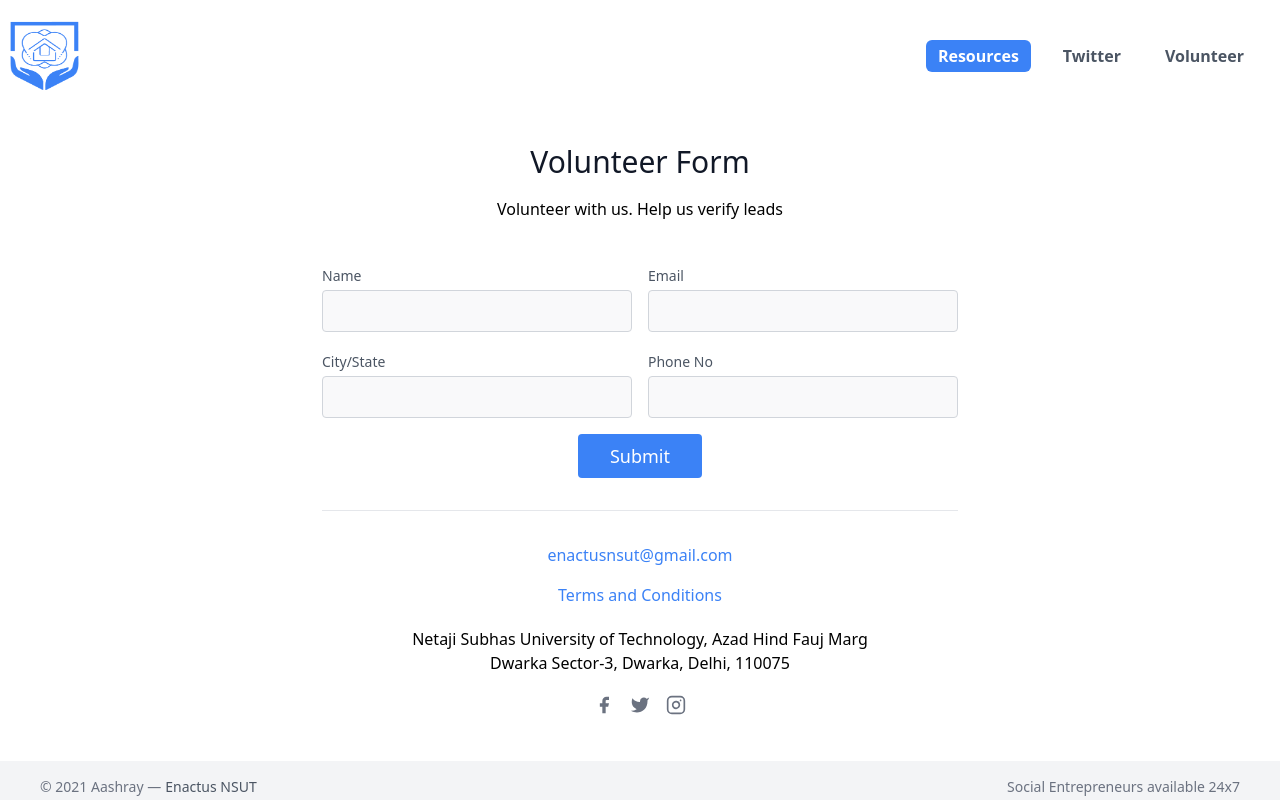
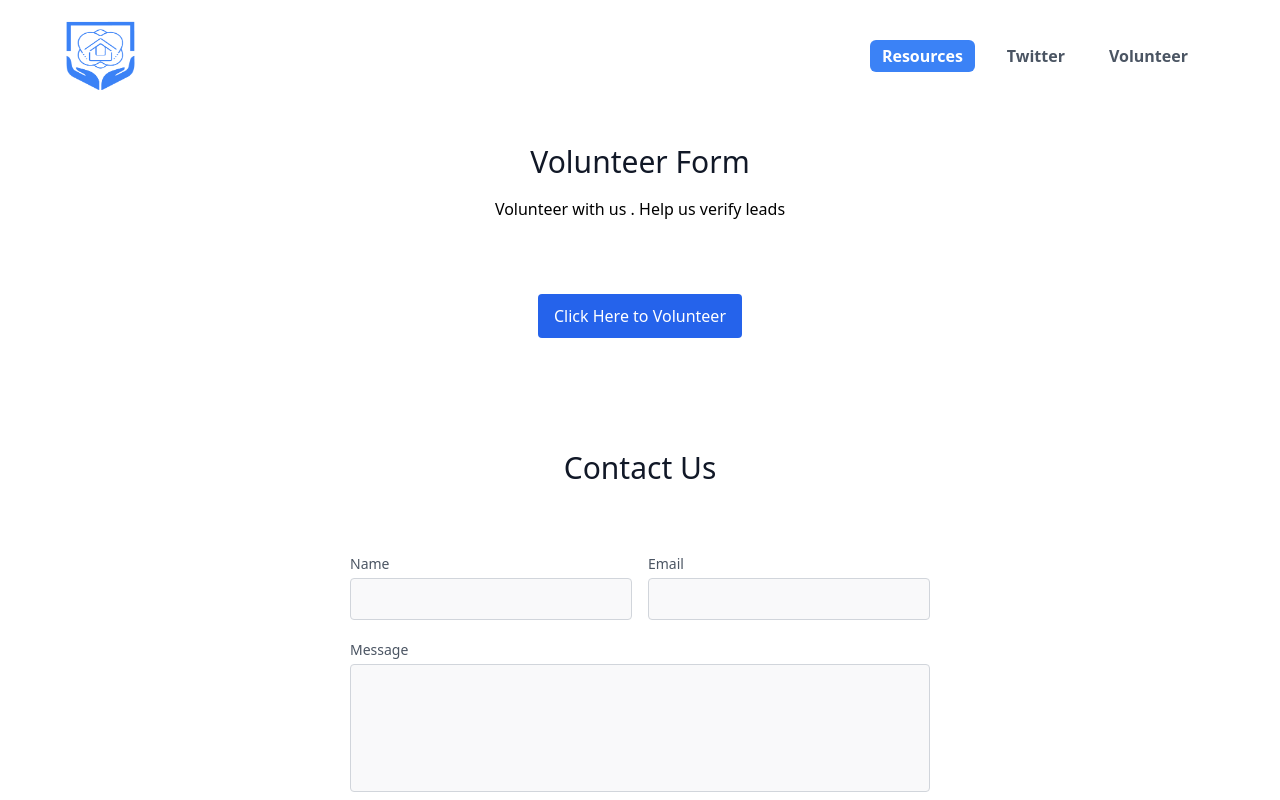
Before and after one commit to samad-yar-khan/covid-resources-client, a React (Create React App) app: page /volunteer in a window 1280 px wide. Shown: the top 800 px of the page. Built offline with nearby package versions, Linux system fonts and the light colour scheme.

Commit message:
1)Replace Volunteer Form with google form 2)Fix Padding for XL screens 3)Fix Add Contact form to Volunteer page

```diff
--- a/src/components/App.js
+++ b/src/components/App.js
@@ -76,7 +76,7 @@ class App extends React.Component {
 
     return (
       <Router >
-        <div className="App">
+        <div className="App  xl:mx-14">
         <Navbar
           activeTabIndex = {this.state.activeTabIndex}
           tabs = {this.state.tabs}
--- a/src/components/ContactForm.js
+++ b/src/components/ContactForm.js
@@ -54,7 +54,7 @@ class ContactForm extends React.Component{
             this.setState({
                 formSubmitted:false
             })
-        },5000);
+        },10000);
     }
 
     async submitForm(e) {
@@ -95,7 +95,7 @@ class ContactForm extends React.Component{
 
             <form className= "flex flex-wrap -m-2" >
                 {this.state.formSubmitted &&
-                  <p className ="text-green-300">
+                  <p className ="text-green-400">
                       Thank you for Contacting Us ! We will be reaching out to you soon !
                   </p>}
                 <div className="p-2 w-1/2">
--- a/src/components/ResourcesPage.js
+++ b/src/components/ResourcesPage.js
@@ -146,7 +146,7 @@ class ResourcesPage extends React.Component {
 
     return (
       <div>
-      <div className="flex flex-col  container px-2  mx-auto bg-white relative  ">
+      <div className="flex flex-col  container px-2  mx-auto bg-white relative">
 
         <header className='overflow-hidden relative'>
           <div className='tabs relative'>
--- a/src/components/VolunteerPage.js
+++ b/src/components/VolunteerPage.js
@@ -1,5 +1,5 @@
 import React from 'react'
-import VolunteerForm from './VolunteerForm'
+import ContactForm from './ContactForm'
 
 
 
@@ -20,14 +20,33 @@ class VolunteerPage extends React.Component {
               Volunteer Form
             </h1>
             <p className="lg:w-2/3 mx-auto leading-relaxed text-base">
-              Volunteer with us. Help us verify leads
+              Volunteer with us . Help us verify leads
             </p>
 
           </div>
           <div className="lg:w-1/2 md:w-2/3 mx-auto">
             <div className="flex flex-wrap -m-2">
 
-              <VolunteerForm />
+              {/* <VolunteerForm /> */}
+              <a href="https://forms.gle/jbzwXhaC22V1T8Bc6"
+              className="flex h-11 w-aoto px-4 bg-blue-600 mt-8 mx-auto mb-28 rounded justify-center items-center text-white"
+              target="_blank"
+              rel="noopener noreferrer"
+            >
+              <div>
+                Click Here to Volunteer
+              </div>
+            </a>
+
+            <div className="flex flex-col text-center w-full mb-12">
+            <h1 className="sm:text-3xl text-2xl font-medium title-font mb-4 text-gray-900">
+            Contact Us
+            </h1>
+
+
+            </div>
+
+            <ContactForm/>
 
               <div className="p-2 w-full pt-8 mt-8 border-t border-gray-200 text-center">
                 <a href="mailto:enactusnsut@gmail.com" target="_blank" className="text-blue-500" rel="noreferrer">enactusnsut@gmail.com</a>
```
